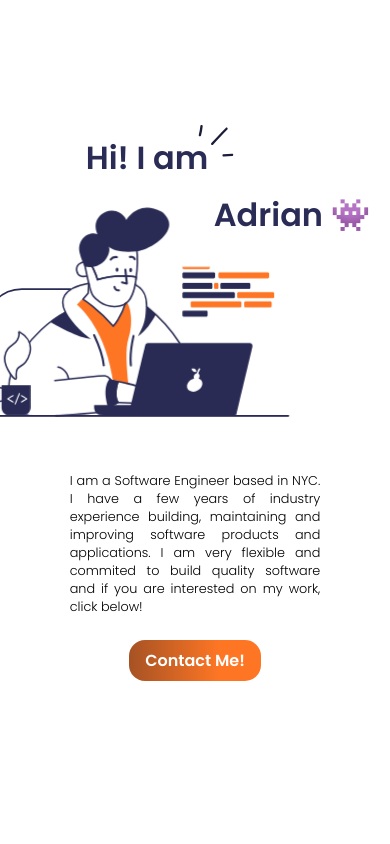
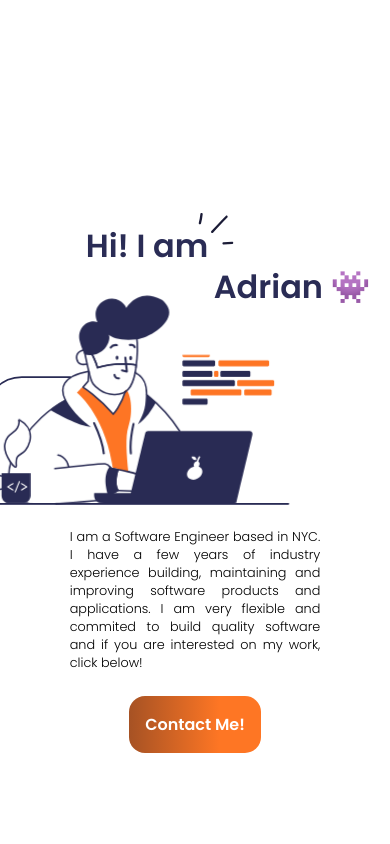
Before and after one commit to Adrianbarros/portafolio_2024, a React (Create React App) app in the folder portafolio/: page / in a window 390 px wide. Shown: the top 844 px of the page. Built offline with nearby package versions, Linux system fonts and the light colour scheme.

Commit message:
Quick fix to main

```diff
--- a/portafolio/src/styles/Main.css
+++ b/portafolio/src/styles/Main.css
@@ -105,7 +105,6 @@
         box-sizing: border-box;
         width: 100%;
         min-height: 100vh;
-        margin-top: -5rem;
     }
 
     .lottie {
@@ -123,7 +122,7 @@
         font-size: 2rem;
         margin-left: 9rem;
         margin-top: -4rem;
-        margin-bottom: 5rem;
+        margin-bottom: 4rem;
         text-align: left;
         white-space: nowrap;
     }
@@ -148,7 +147,7 @@
     .description {
         width: 100%;
         font-size: .8rem;
-        margin: 10rem 0 0 0rem;
+        margin: 10rem 0 0 0;
         text-align: justify;
         padding: 0;
     }
@@ -160,7 +159,7 @@
     }
 
     .button-main {
-        padding: .5rem 1rem;
+        padding: 1rem 1rem;
         font-size: .5rem;
     }
 
```
